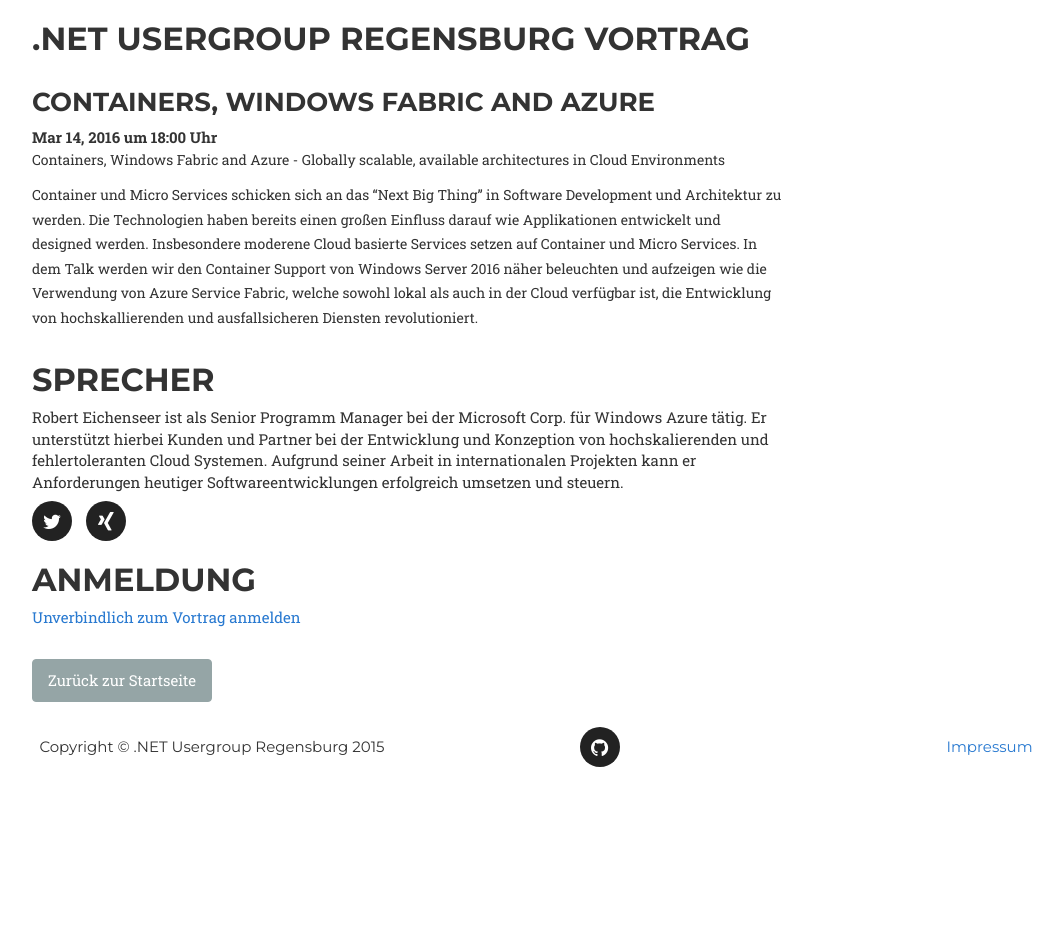
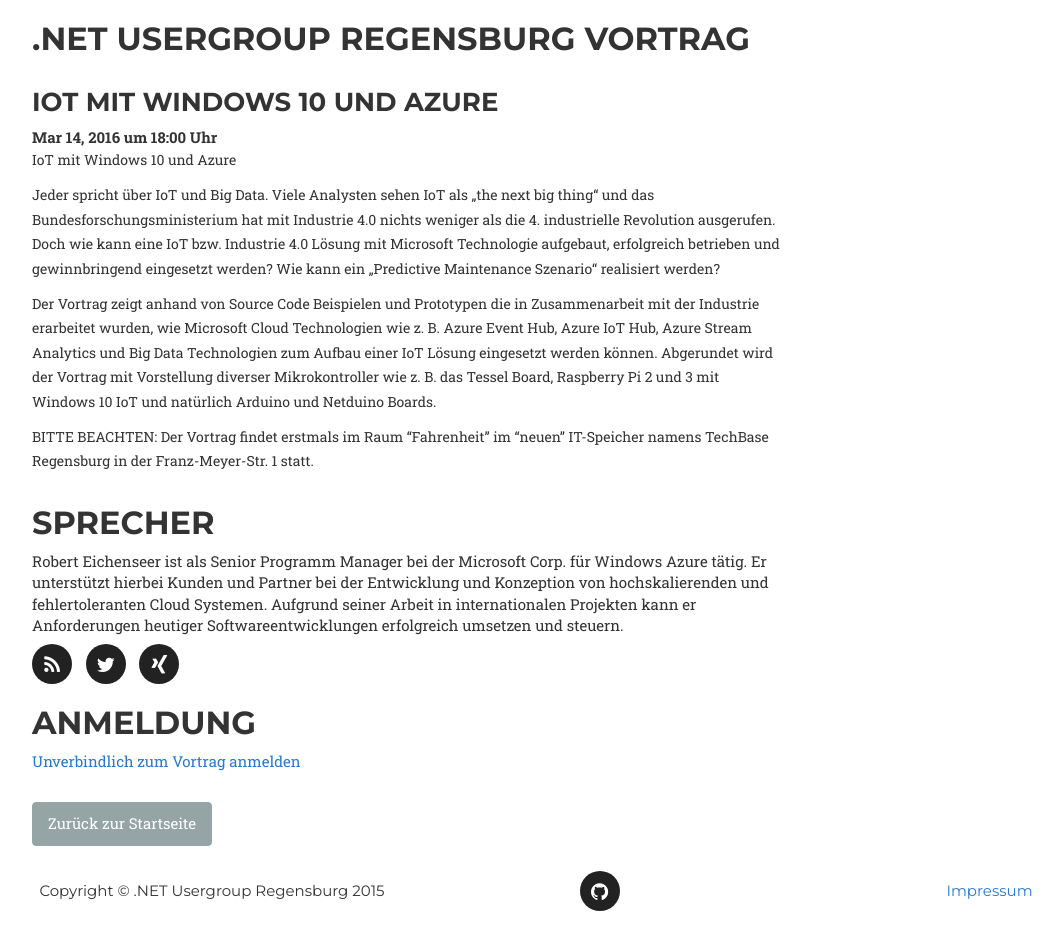
Before and after one commit to DotNetRegensburg/dotnetregensburg.github.io, a Jekyll site: the page built from _posts/2016-03-14-azure-fabric-containers.md, in a window 1280 px wide. Shown: the whole page, without its empty margins (38-1101 px from the left). Built offline with Jekyll 4.4.1, drawn with Linux system fonts in a browser that asks for light colours; some web fonts are replaced; before the commit the page ends 900 px from its top, so only the background shows below that.

Commit message:
changed topic and description of march 2016 talk, added photo of speaker

```diff
--- a/_posts/2016-03-14-azure-fabric-containers.md
+++ b/_posts/2016-03-14-azure-fabric-containers.md
@@ -1,18 +1,24 @@
 ---
 layout: talk
 date: 2016-03-14 18:00:00
-thumbnail: azure.png
-title: "Containers, Windows Fabric and Azure"
+thumbnail: roberteichenseer.jpg
+title: "IoT mit Windows 10 und Azure"
 doodle: w4dx5tqtfy8hyn8w
 speaker:
   name: "Robert Eichenseer"
   description: "Robert Eichenseer ist als Senior Programm Manager bei der Microsoft Corp. für Windows Azure tätig. Er unterstützt hierbei Kunden und Partner bei der Entwicklung und Konzeption von hochskalierenden und fehlertoleranten Cloud Systemen. Aufgrund seiner Arbeit in internationalen Projekten kann er Anforderungen heutiger Softwareentwicklungen erfolgreich umsetzen und steuern."
   social:
+    - title: rss
+      url: http://www.eichenseer.de/
     - title: twitter
       url: https://twitter.com/reichenseer
     - title: xing
       url: https://www.xing.com/profile/Robert_Eichenseer
 ---
-Containers, Windows Fabric and Azure - Globally scalable, available architectures in Cloud Environments
+IoT mit Windows 10 und Azure
 
-Container und Micro Services schicken sich an das "Next Big Thing" in Software Development und Architektur zu werden. Die Technologien haben bereits einen großen Einfluss darauf wie Applikationen entwickelt und designed werden. Insbesondere moderene Cloud basierte Services setzen auf Container und Micro Services. In dem Talk werden wir den Container Support von Windows Server 2016 näher beleuchten und aufzeigen wie die Verwendung von Azure Service Fabric, welche sowohl lokal als auch in der Cloud verfügbar ist, die Entwicklung von hochskallierenden und ausfallsicheren Diensten revolutioniert.
+Jeder spricht über IoT und Big Data. Viele Analysten sehen IoT als „the next big thing“ und das Bundesforschungsministerium hat mit Industrie 4.0 nichts weniger als die 4. industrielle Revolution ausgerufen. Doch wie kann eine IoT bzw. Industrie 4.0 Lösung mit Microsoft Technologie aufgebaut, erfolgreich betrieben und gewinnbringend eingesetzt werden? Wie kann ein „Predictive Maintenance Szenario“ realisiert werden?
+
+Der Vortrag zeigt anhand von Source Code Beispielen und Prototypen die in Zusammenarbeit mit der Industrie erarbeitet wurden, wie Microsoft Cloud Technologien wie z. B. Azure Event Hub, Azure IoT Hub, Azure Stream Analytics und Big Data Technologien zum Aufbau einer IoT Lösung eingesetzt werden können. Abgerundet wird der Vortrag mit Vorstellung diverser Mikrokontroller wie z. B. das Tessel Board, Raspberry Pi 2 und 3 mit Windows 10 IoT und natürlich Arduino und Netduino Boards.
+
+BITTE BEACHTEN: Der Vortrag findet erstmals im Raum "Fahrenheit" im "neuen" IT-Speicher namens TechBase Regensburg in der Franz-Meyer-Str. 1 statt.
```
Also changed, not shown: img/talks/roberteichenseer.jpg (added).
